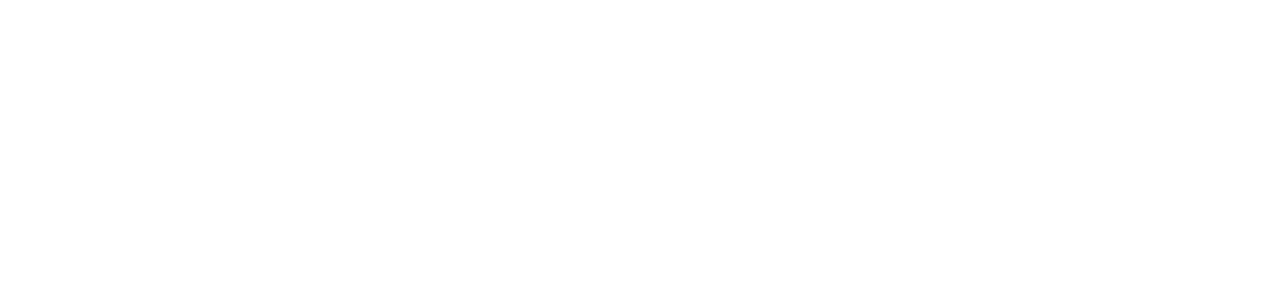
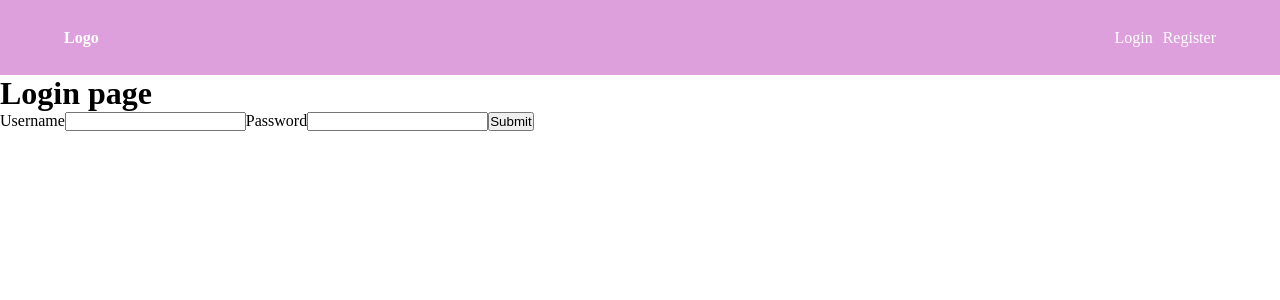
Before and after one commit to ferenczachar/triptrackr, a React (Create React App) app in the folder client/: page /login in a window 1280 px wide. Before the commit this address had no page. Shown: the top 300 px of the page. Built offline with nearby package versions, Linux system fonts and the light colour scheme.

Commit message:
Login page created with working functionality and error handling, but no styles

```diff
--- a/client/package.json
+++ b/client/package.json
@@ -8,6 +8,7 @@
     "@testing-library/user-event": "^13.5.0",
     "axios": "^1.6.5",
     "react": "^18.2.0",
+    "react-cookie": "^7.0.1",
     "react-dom": "^18.2.0",
     "react-router-dom": "^6.21.3",
     "react-scripts": "5.0.1",
--- a/client/src/App.js
+++ b/client/src/App.js
@@ -6,6 +6,7 @@
 //routes
 import Home from './routes/Home'
 import Register from './routes/Register'
+import Login from './routes/Login'
 
 function App() {
   return (
@@ -13,6 +14,7 @@
     <Routes>
         <Route path="/" index element={<Home />} />
         <Route path="/register" index element={<Register />} />
+        <Route path="/login" index element={<Login />} />
     </Routes>
   </BrowserRouter>
   );
--- a/client/src/components/NavBar.js
+++ b/client/src/components/NavBar.js
@@ -1,14 +1,15 @@
 import './NavBar.css'
+import { Link } from 'react-router-dom'
 
 import React from 'react'
 
 export default function NavBar() {
     return (
         <div className='navBar'>
-            <a href='/' className='navLogo'>Logo</a>
+            <Link to="/" className="navLogo">Logo</Link>
             <ul className='navList'>
-                <a href='/login'><li>Login</li></a>
-                <a href='/register'><li>Register</li></a>
+                <Link to="/login"><li>Login</li></Link>
+                <Link to="/register"><li>Register</li></Link>
             </ul>
         </div>
     )
--- /dev/null
+++ b/client/src/routes/Login.js
@@ -0,0 +1,58 @@
+import NavBar from "../components/NavBar";
+import { useState } from 'react'
+
+export default function Login(){
+    const [username, setUsername] = useState('');
+    const [password, setPassword] = useState('');
+    const [loginMsg, setLoginMsg] = useState('');
+
+    function login(e){
+        e.preventDefault()
+        console.log(username, password);
+        fetch('http://localhost:5000/login', {
+            method: 'POST',
+            body: JSON.stringify({ username, password }),
+            headers: {'Content-Type':'application/json'}
+        })
+        .then((response) => {
+            if(response.ok){
+                console.log('Successful login')
+                setLoginMsg('Successful login')
+            } else if (response.status === 401){
+                console.log('Invalid username or password')
+                setLoginMsg('Invalid username or password')
+            } else if (response.status === 500){
+                console.log('Internal server error')
+                setLoginMsg('Internal server error')
+            }
+        })
+        .catch((err) => {
+            console.log('Error received from server:' + err)
+            setLoginMsg('Error received from server:' + err)
+        })
+    }
+    return (
+        <>
+            <NavBar />
+            <h1>Login page</h1>
+            <form className="loginForm" onSubmit={login}>
+                <label htmlFor="username">Username</label>
+                <input
+                    type="text"
+                    id="username"
+                    name="username"
+                    autoComplete="on"
+                    onChange={e => setUsername(e.target.value)}/>
+                <label htmlFor="password">Password</label>
+                <input
+                    type="password"
+                    id="password"
+                    name="password"
+                    autoComplete="on"
+                    onChange={e => setPassword(e.target.value)}/>
+                <button>Submit</button>
+            </form>
+            <span className="msg">{loginMsg}</span>
+        </>
+    )
+}
--- a/client/src/routes/Register.js
+++ b/client/src/routes/Register.js
@@ -44,6 +44,7 @@
                     type="text"
                     id="username"
                     name="username"
+                    autoComplete="on"
                     value={username}
                     onChange={e => setUsername(e.target.value)}/>
                 <label htmlFor="password">Password</label>
@@ -51,6 +52,7 @@
                     type="password"
                     id="password"
                     name="password"
+                    autoComplete="on"
                     value={password}
                     onChange={e => setPassword(e.target.value)}/>
                 <label htmlFor="email">Email</label>
@@ -58,6 +60,7 @@
                     type="email"
                     id="email"
                     name="email"
+                    autoComplete="on"
                     value={email}
                     onChange={e => setEmail(e.target.value)}/>
                 <button>Submit</button>
```
Also changed, not shown: 2 other files (tests, documents, lock files or other folders).
